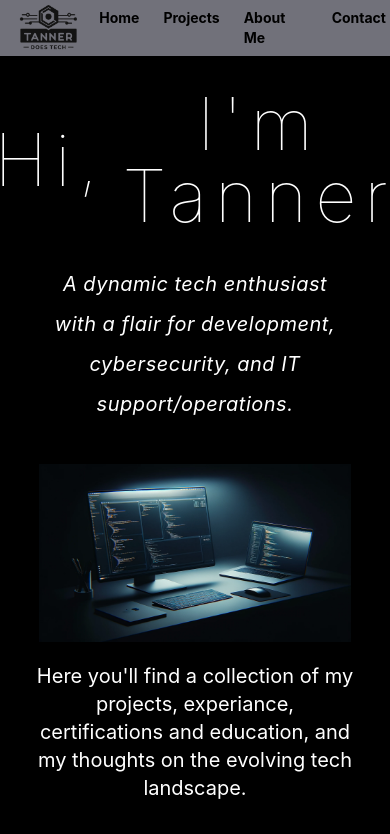
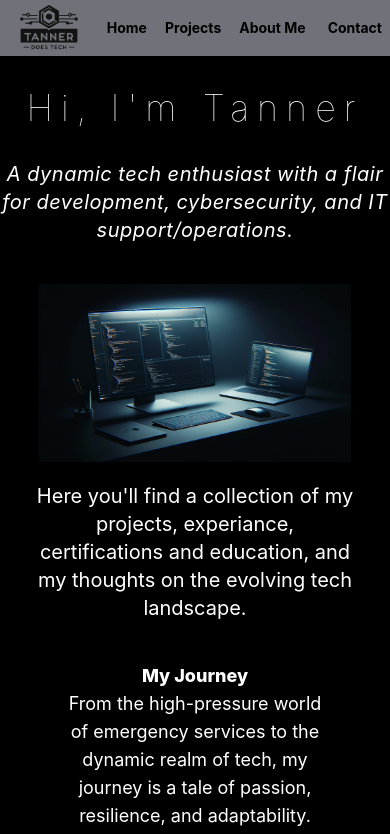
Before and after one commit to Sonicizslow/tanner-does-tech, a React (Create React App) app: page / in a window 390 px wide. Shown: the top 834 px of the page. Built offline with nearby package versions, Linux system fonts and the light colour scheme.

Commit message:
fixed mobile tailwindcss

```diff
--- a/src/components/NavBar.js
+++ b/src/components/NavBar.js
@@ -10,7 +10,7 @@ const NavBar = () => {
       <div className="flex items-center">
         <img src={logo} alt="Logo" style={{width: '6rem', padding: '0.5rem'}} href="#home"/>
       </div>
-      <ul className="flex space-x-4">
+      <ul className="flex space-x-2.5">
         <li className="text-sm hover:text-zinc-800 px-1 py-1 rounded sm:text-lg sm:px-3">
           <Link to="/">Home</Link>
         </li>
@@ -20,7 +20,7 @@ const NavBar = () => {
         <li className="text-sm hover:text-zinc-800 px-1 py-1 rounded sm:text-lg sm:px-3">
           <Link to="/about">About Me</Link>
         </li>
-        <li className="text-sm hover:text-zinc-800 px-1 py-1 rounded sm:text-lg sm:px-3">
+        <li className="text-sm hover:text-zinc-800 px-2 py-1 rounded sm:text-lg sm:px-3">
           <Link to="/contact">Contact</Link>
         </li>
       </ul>
--- a/src/pages/HomePage.js
+++ b/src/pages/HomePage.js
@@ -7,12 +7,12 @@ function HomePage() {
 
       <body class='text-center text-lg'>
 
-      <div class='text-7xl py-8 sm:py-14 tracking-[0.5rem] flex justify-center items-center font-thin'>
+      <div class='text-4xl py-8 sm:py-14 tracking-[0.5rem] flex justify-center items-center font-thin sm:text-7xl'>
           <span>Hi, </span>
           <span class='ml-4'>I'm Tanner</span>
         </div>
 
-        <h2 class='text-xl pb-10 sm:pb-15 tracking-wide leading-loose italic font-normal'>A dynamic tech enthusiast <br className='sm:hidden'/>
+        <h2 class='text-xl pb-10 sm:pb-15 tracking-wide italic font-normal sm:text-xl sm:leading-loose'>A dynamic tech enthusiast
         with a flair for development,<br className='hidden lg:block'/> cybersecurity, and IT support/operations.</h2>
 
         <img className='w-4/5 mx-auto' src={imgbreak} alt='A dimly lit, dark color, moody desk, featuring a computer screen with code on it'/>
```
